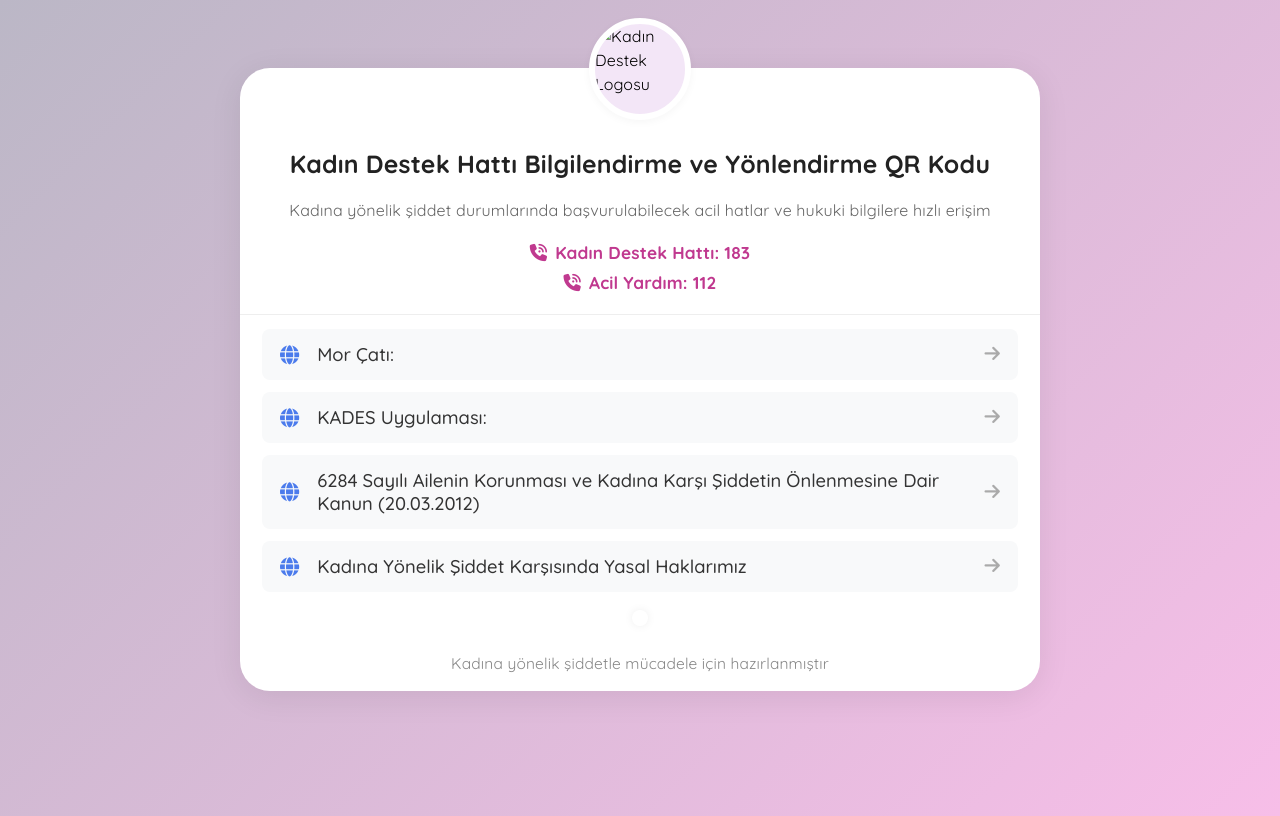
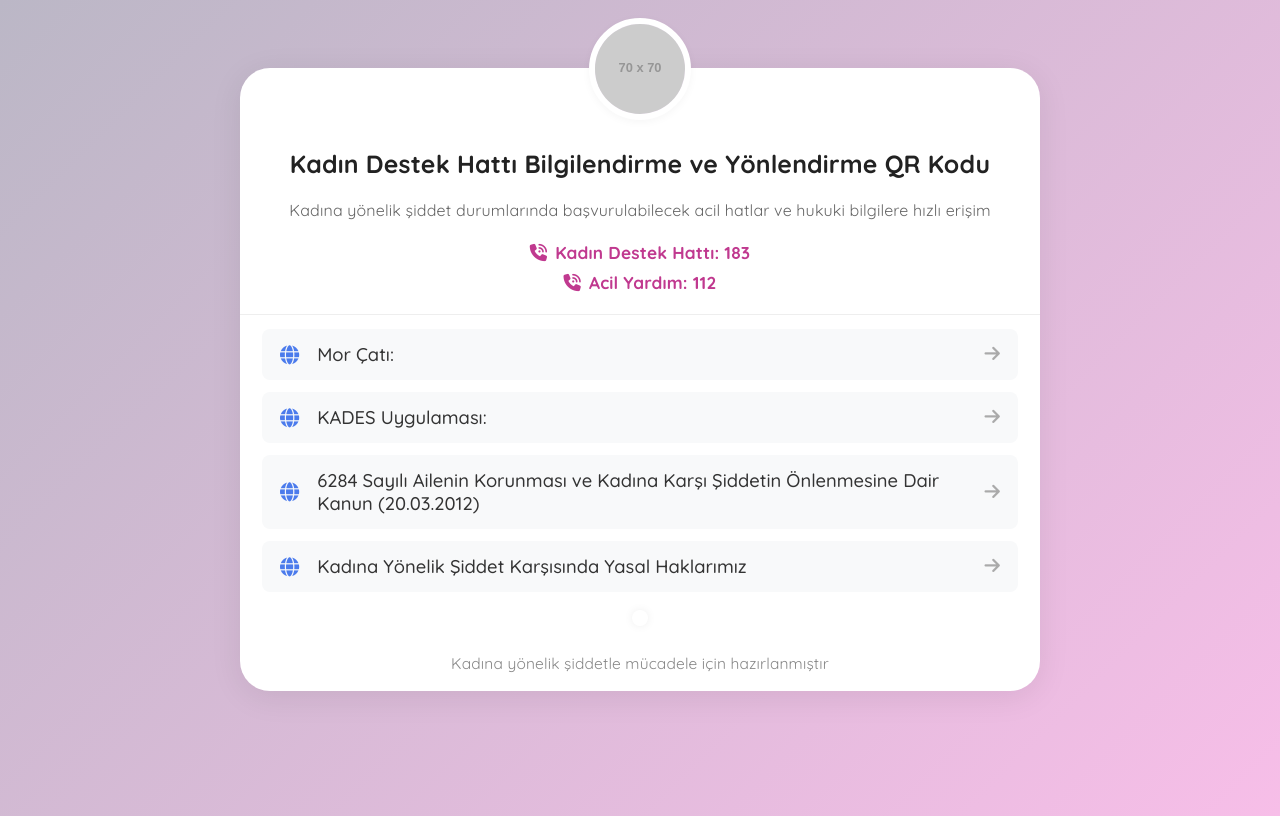
Before and after one commit to Zehrasari/QR, a plain HTML site: page index.html in a window 1280 px wide. Drawn offline with Linux system fonts and the light colour scheme; placeholder pictures from the web are drawn by us.

Commit message:
logo güncellendi

```diff
--- a/index.html
+++ b/index.html
@@ -174,7 +174,7 @@
     <div class="main-card">
         <div class="logo-circle">
             <!-- Logo resmi eklenmiş hali -->
-            <img src="C:\Users\zehra\OneDrive\Resimler\Ekran Görüntüleri\Ekran görüntüsü 2025-09-21 170919.png" alt="Kadın Destek Logosu">
+            <img src="https://placehold.co/70x70/e6c7ec/8e44ad?text=Kadın+Destek" alt="Kadın Destek Logosu">
         </div>
         <div class="header">
             <h1>Kadın Destek Hattı Bilgilendirme ve Yönlendirme QR Kodu</h1>
```
